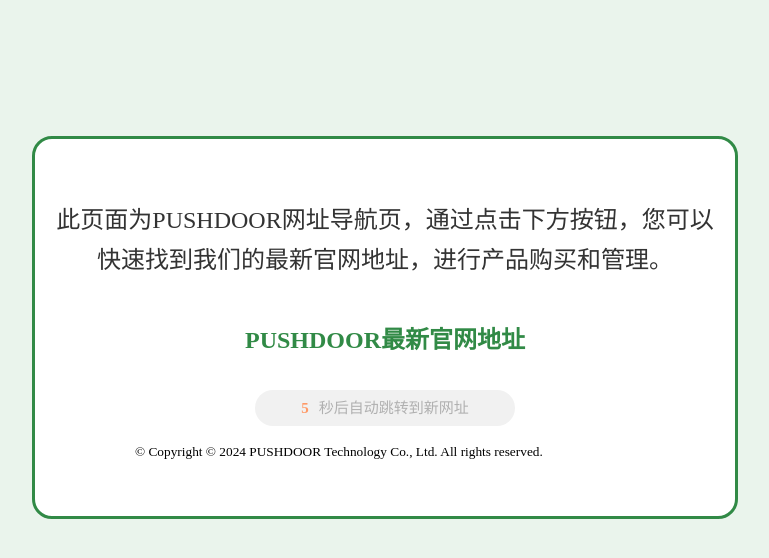
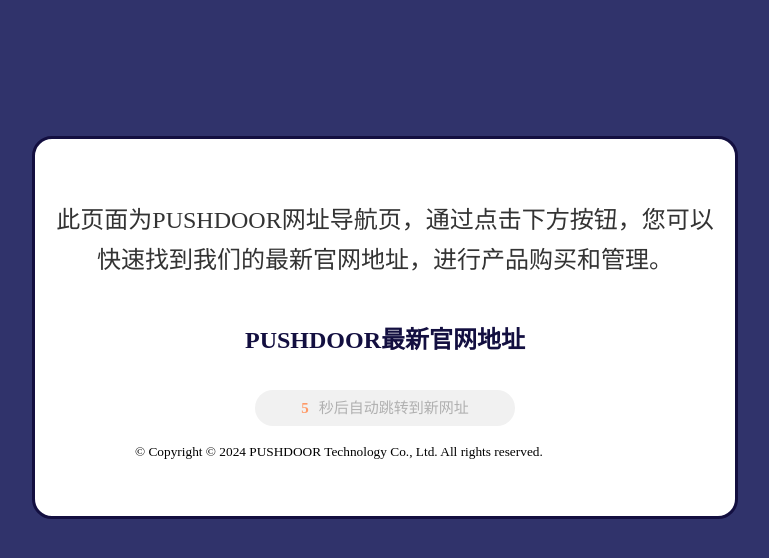
Before and after one commit to PUSHDOORUS/pushdoor.github.io, a plain HTML site: page index.html in a window 1280 px wide. Shown: the whole page, without its empty margins (255-1024 px from the left). Drawn offline with Linux system fonts and the light colour scheme.

Commit message:
Update index.html

```diff
--- a/index.html
+++ b/index.html
@@ -7,7 +7,7 @@
     body {
       margin: 0px;
       font-family: "微软雅黑";
-	background-color: #eaf4ec;
+      background-color: #30336b;
     }
     .prompt_div_time {
       font-size: 15px;
@@ -32,13 +32,13 @@ body {
       font-weight: bold;
     }
     a:link,a:visited {
-	color: #318a46;
+      color: #130f40;
       text-decoration: none;
       font-weight: bold;
     }
     a:hover {
       text-decoration: underline;
-	color: #318a46;
+      color: #130f40;
     }
 
     .frame_style {
@@ -51,7 +51,7 @@ a:hover {
       width: 700px;
       margin:136px auto;
       padding-top: 40px;
-	border: 3px solid #318a46;
+      border: 3px solid #130f40;
       padding-bottom: 40px;
       border-radius: 20px;
       background-color: #FFF;
@@ -114,23 +114,20 @@ a:hover {
     }
     </style>
   </head>
+
   <body>
     <div class="ok">
       <!-- <div style="width:100px; margin:auto;"><img src="logo.png" width="100" height="100" /></div> -->
       <h1><span>此页面为PUSHDOOR网址导航页，通过点击下方按钮，您可以快速找到我们的最新官网地址，进行产品购买和管理。<br /><br />
-    <a href="https://portal.ngvweb.com/" >PUSHDOOR最新官网地址</a><br />
+        <a href="https://portal.pushdoors.com/" >PUSHDOOR最新官网地址</a><br />
       </h1>
     <div class="prompt_div_time"> <span id="prompt_10s">10</span>秒后自动跳转到新网址</div>
 
     <div class="m-t-40 text-center text-white-50">
       <p><small>&copy; Copyright © 2024 PUSHDOOR Technology Co., Ltd. All rights reserved.</small><br/></p>
     </div>
+  </body>
 
-
-
-
-
-</div>
   <script type="text/javascript">
     var num = document.getElementById("prompt_10s").innerHTML;
     function count()
@@ -148,5 +145,4 @@ a:hover {
       window.history.back();
     }
   </script>
-</body>
 </html>
```
Lines whose indentation alone changed are shown as unchanged.
